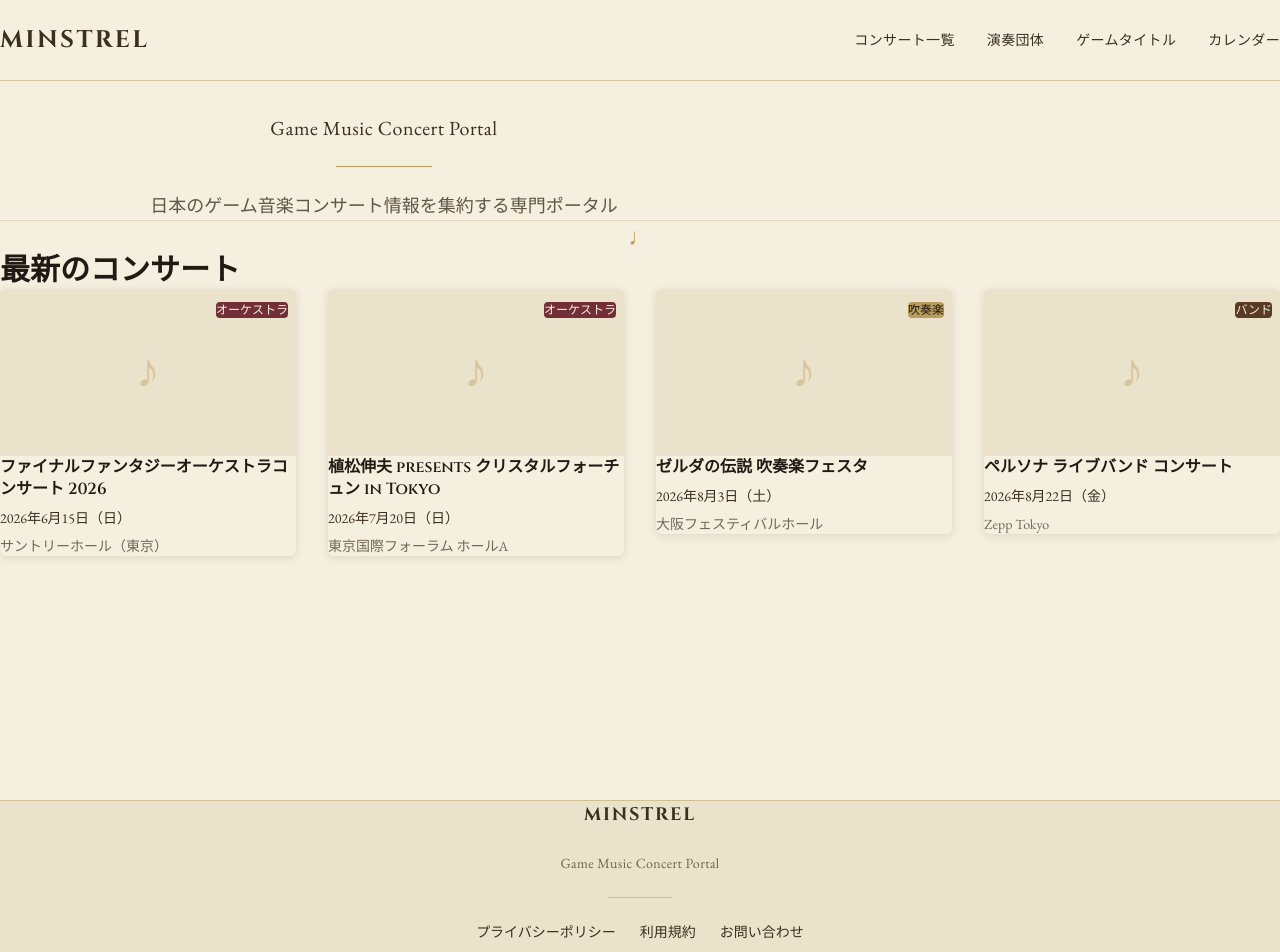
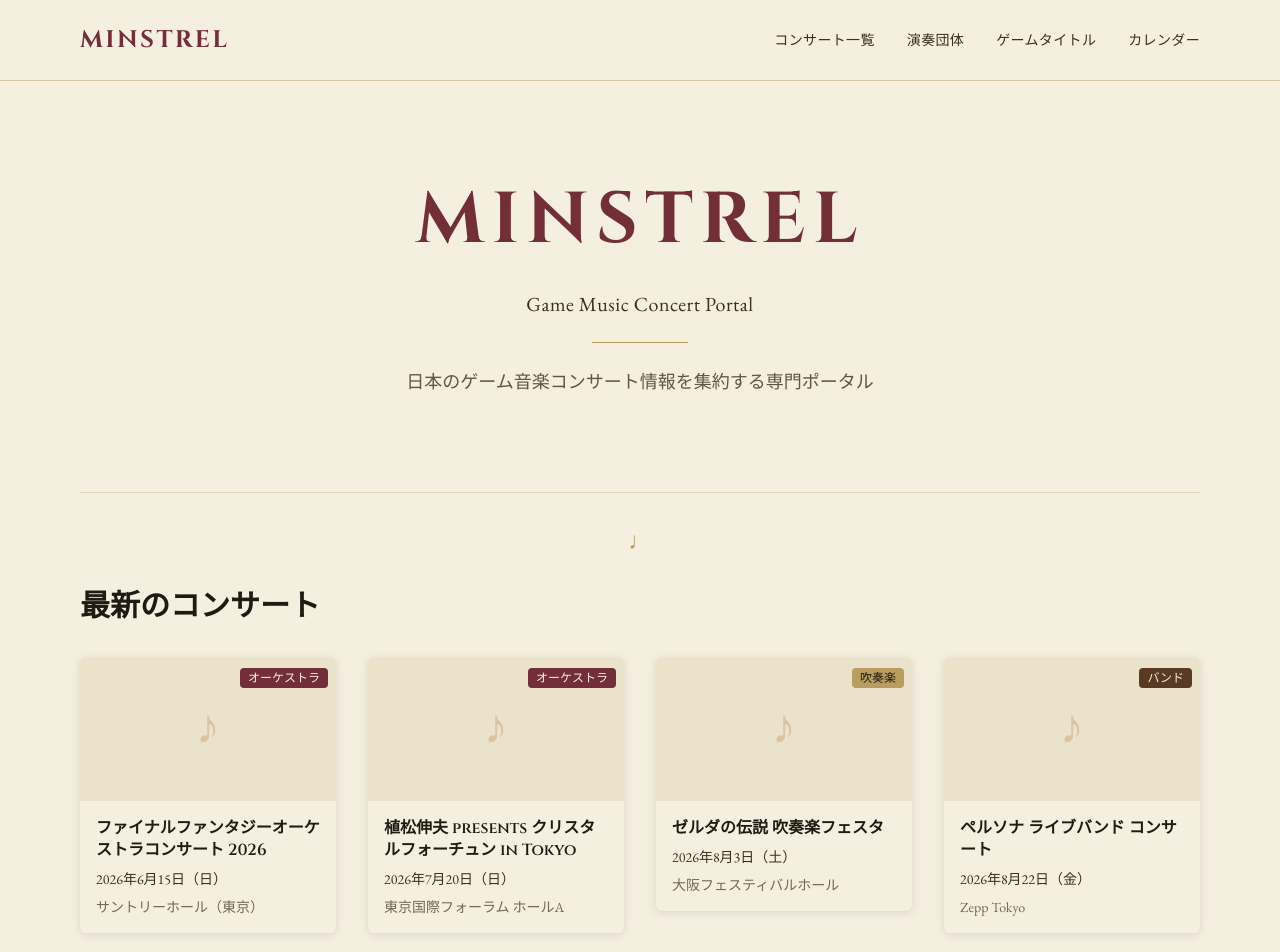
Before and after one commit to katarue/minstrel, a Next.js app in the folder web/: page / in a window 1280 px wide. Shown: the top 952 px of the page. Built offline with nearby package versions, Linux system fonts and the light colour scheme.

Commit message:
fix: resolve padding issue caused by unlayered global CSS reset
Wrap global reset rules in @layer base to allow Tailwind utilities
(px-*, mx-auto, text-color) to take proper precedence.

```diff
--- a/web/src/app/globals.css
+++ b/web/src/app/globals.css
@@ -35,6 +35,7 @@ body {
   -moz-osx-font-smoothing: grayscale;
 }
 
+@layer base {
   *,
   *::before,
   *::after {
@@ -47,3 +48,4 @@ a {
     color: inherit;
     text-decoration: none;
   }
+}
--- a/web/src/app/page.tsx
+++ b/web/src/app/page.tsx
@@ -38,9 +38,9 @@ const sampleConcerts = [
 
 export default function Home() {
   return (
-    <div className="min-h-screen">
+    <div className="max-w-7xl mx-auto px-4 md:px-8 lg:px-20 min-h-screen">
       {/* ── ヒーローセクション ── */}
-      <section className="bg-parchment py-24 px-4 text-center border-b border-gold/30">
+      <section className="py-24 text-center border-b border-gold/30">
         <div className="max-w-3xl mx-auto flex flex-col items-center gap-6">
           <h1 className="font-heading text-bordeaux text-5xl md:text-7xl font-bold tracking-widest leading-tight">
             MINSTREL
@@ -64,11 +64,11 @@ export default function Home() {
       </div>
 
       {/* ── 最新のコンサートセクション ── */}
-      <section className="max-w-7xl mx-auto px-4 lg:px-20 pb-20">
+      <section className="pb-20">
         <h2 className="font-heading text-ink-heading text-2xl md:text-3xl font-semibold mb-8">
           最新のコンサート
         </h2>
-        <div className="grid grid-cols-1 md:grid-cols-3 xl:grid-cols-4 gap-6 md:gap-8">
+        <div className="grid grid-cols-1 md:grid-cols-3 lg:grid-cols-4 gap-6 md:gap-8">
           {sampleConcerts.map((concert) => (
             <Card
               key={concert.id}
--- a/web/src/components/layout/Footer.tsx
+++ b/web/src/components/layout/Footer.tsx
@@ -9,7 +9,7 @@ const footerLinks = [
 export default function Footer() {
   return (
     <footer className="bg-parchment-dark border-t border-gold/50">
-      <div className="max-w-7xl mx-auto px-4 md:px-8 py-10 flex flex-col items-center gap-6">
+      <div className="max-w-7xl mx-auto px-4 md:px-8 lg:px-20 py-10 flex flex-col items-center gap-6">
         {/* Logo */}
         <Link
           href="/"
--- a/web/src/components/layout/Header.tsx
+++ b/web/src/components/layout/Header.tsx
@@ -16,7 +16,7 @@ export default function Header() {
   return (
     <header className="fixed top-0 left-0 right-0 z-50 bg-parchment border-b border-gold/50">
       {/* Main bar */}
-      <div className="max-w-7xl mx-auto px-4 md:px-8 h-16 md:h-20 flex items-center justify-between">
+      <div className="max-w-7xl mx-auto px-4 md:px-8 lg:px-20 h-16 md:h-20 flex items-center justify-between">
         {/* Logo */}
         <Link
           href="/"
```
Lines whose indentation alone changed are shown as unchanged.
